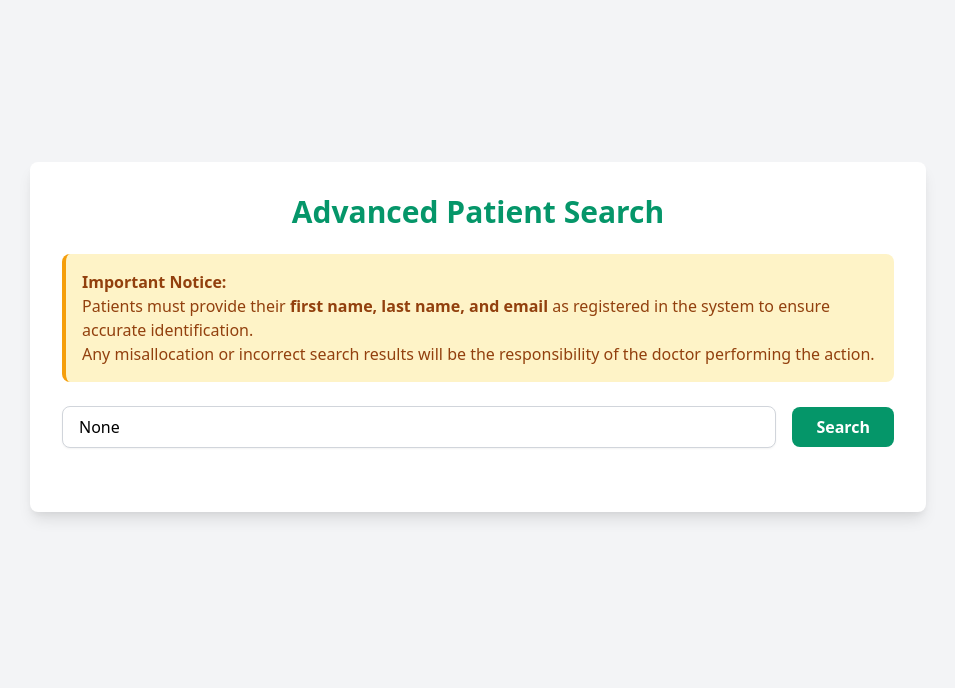
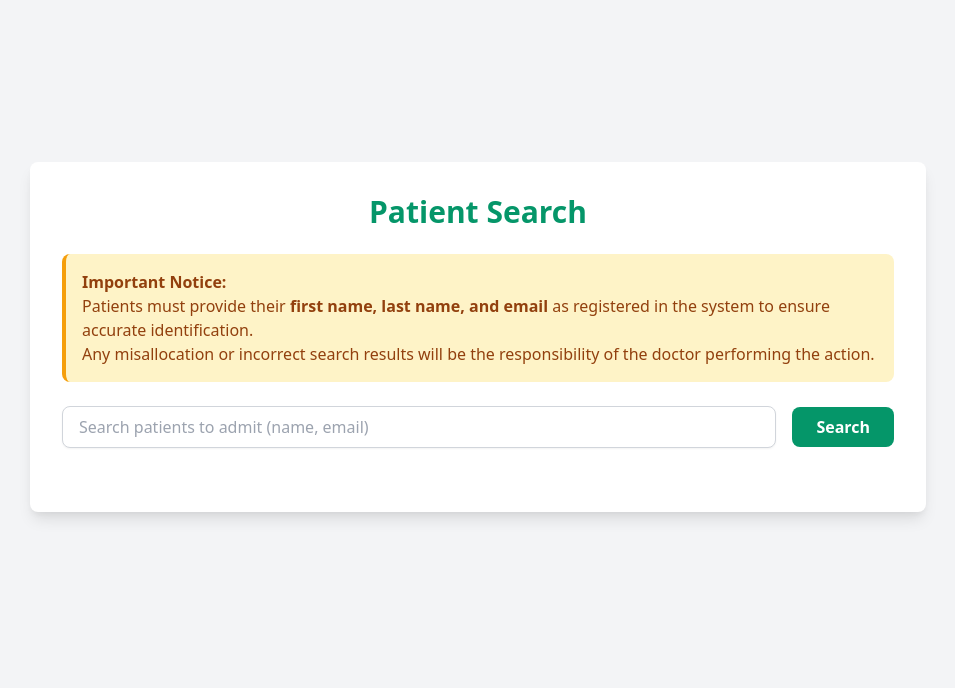
Before and after one commit to allankalema/healthcaresystem, a Django app: page /antenental/advanced-patient-search/ in a window 1280 px wide. Shown: the part 239-927 px from the top of the page, without its empty margins (162-1117 px from the left). Run offline with Django 5.2, Linux system fonts and the light colour scheme.

Commit message:
catching a few ui errors

```diff
--- a/templates/antenatal/advanced_patient_search.html
+++ b/templates/antenatal/advanced_patient_search.html
@@ -4,7 +4,7 @@
 {% block content %}
 <main class="mt-16 sm:mt-20 min-h-screen flex items-center justify-center bg-gray-100">
     <div class="w-full max-w-4xl p-6 sm:p-8 bg-white rounded-lg shadow-lg">
-        <h2 class="text-2xl sm:text-3xl font-bold text-green-600 mb-6 text-center">Advanced Patient Search</h2>
+        <h2 class="text-2xl sm:text-3xl font-bold text-green-600 mb-6 text-center">Patient Search</h2>
 
         <!-- Notice -->
         <div class="mb-6 p-4 bg-yellow-100 border-l-4 border-yellow-500 text-yellow-800 rounded-lg">
@@ -16,14 +16,16 @@
         <!-- Search Form -->
         <form method="get" action="{% url 'advanced_patient_search' %}" class="mb-8">
             <div class="flex items-center space-x-4">
-                <input type="text" name="q" value="{{ query }}" placeholder="Search by first name, last name, or email"
-                       class="flex-1 px-4 py-2 border border-gray-300 rounded-lg shadow-sm focus:ring-green-600 focus:border-green-600">
+                <input type="text" name="q" value="{{ query|default:'' }}" placeholder="Search patients to admit (name, email)"
+       class="flex-1 px-4 py-2 border border-gray-300 rounded-lg shadow-sm focus:ring-green-600 focus:border-green-600">
+
                 <button type="submit"
                         class="bg-green-600 text-white px-6 py-2 rounded-lg font-semibold hover:bg-green-700 transition duration-300">
                     Search
                 </button>
             </div>
         </form>
+
 
         <!-- Search Results -->
         {% if results %}
```
